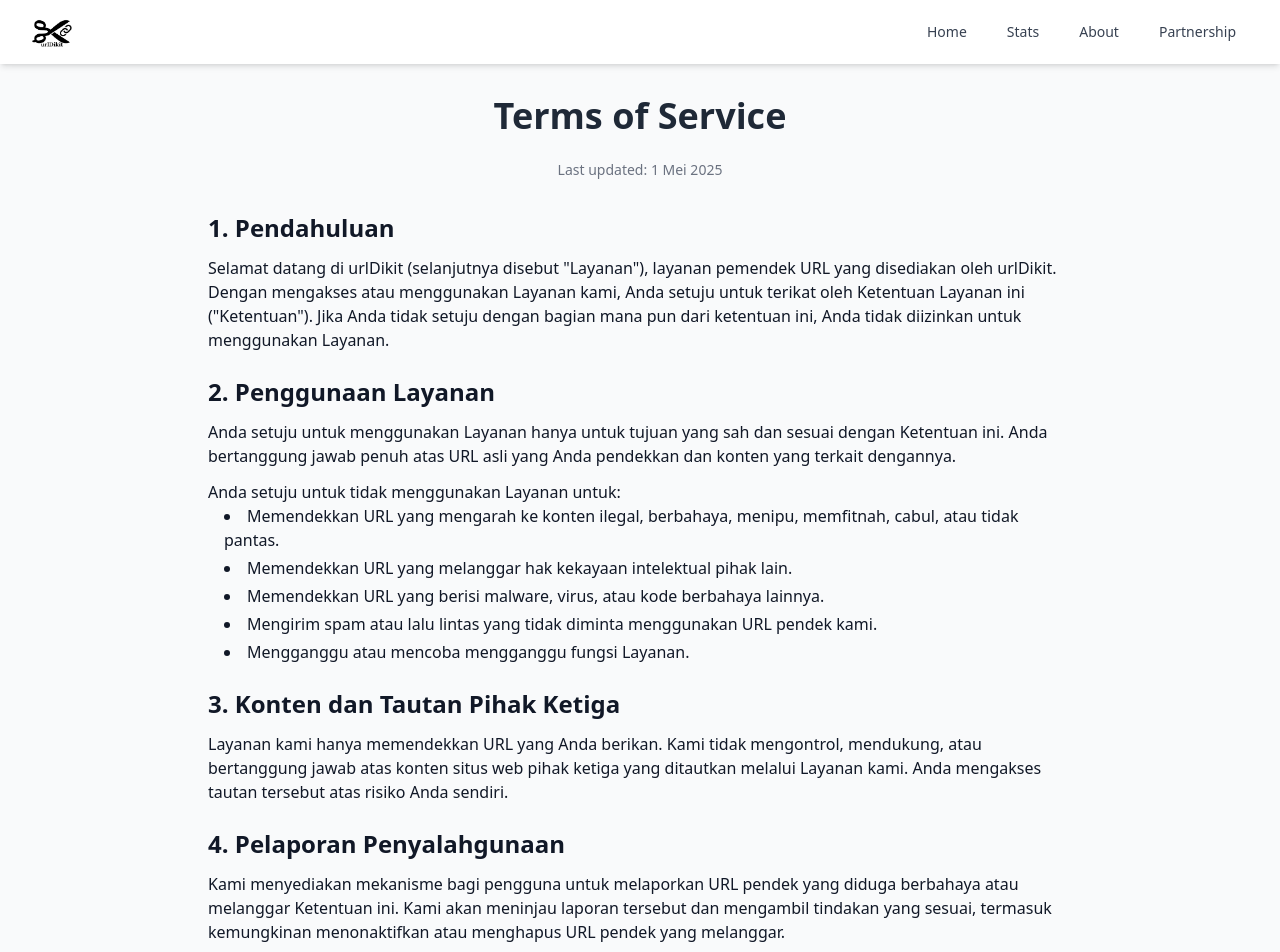
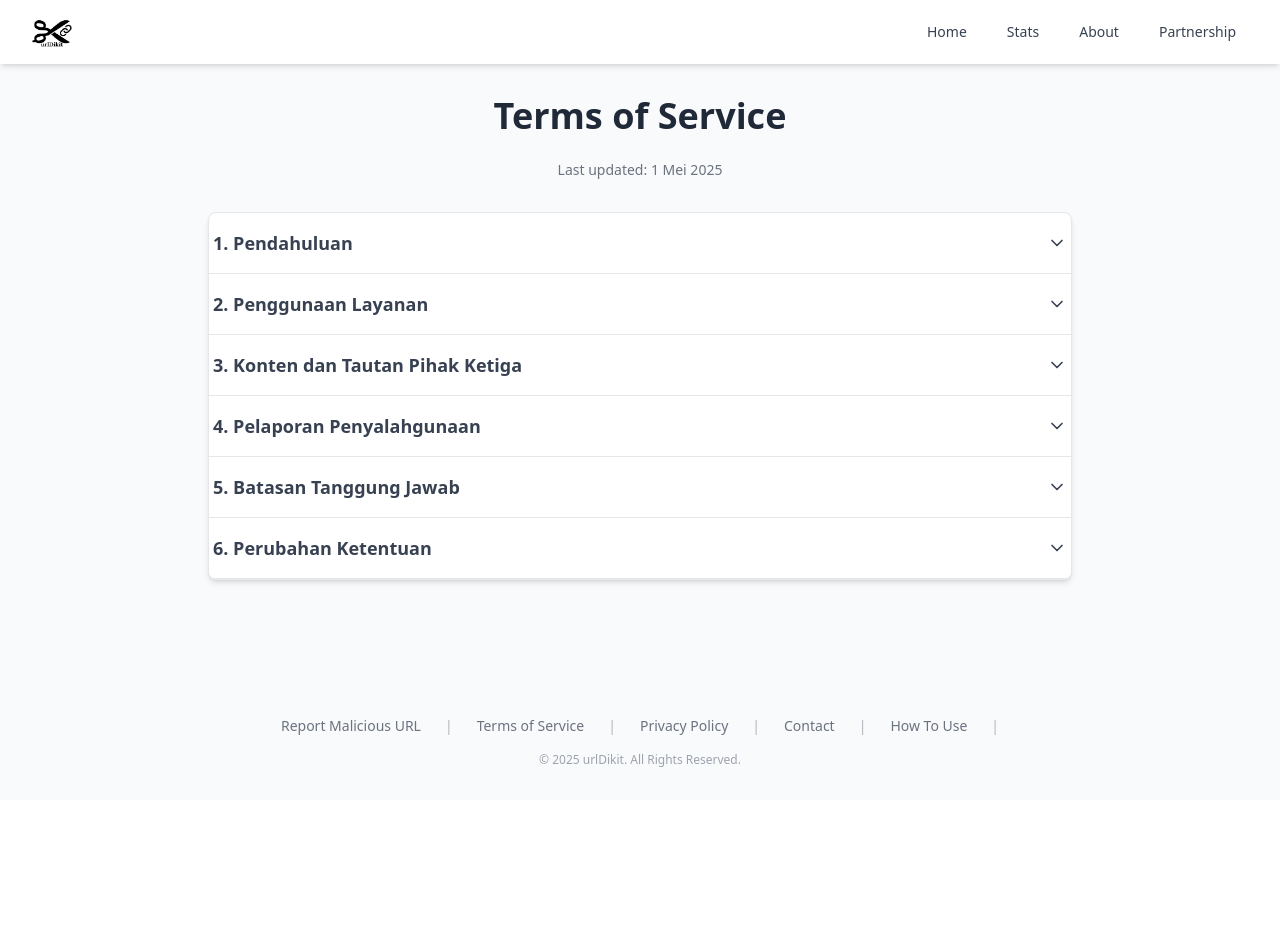
Before and after one commit to patihrz/urldikit, a React (Vite) app: page /pages/terms in a window 1280 px wide. Shown: the top 952 px of the page. After the commit the page ends 800 px from the top, so only its background shows below. Built offline with nearby package versions, Linux system fonts and the light colour scheme; no server answers.

Commit message:
Update TermsPage.jsx

```diff
--- a/src/pages/TermsPage.jsx
+++ b/src/pages/TermsPage.jsx
@@ -1,20 +1,113 @@
-import React from 'react';
-import { motion } from 'framer-motion';
+
+
+import React, { useState } from 'react';
+import { motion, AnimatePresence } from 'framer-motion';
+import { ChevronDown } from 'lucide-react';
+
+
+function AccordionItem({ id, title, children, isOpen, onClick }) {
+  return (
+    <div className="border-b border-gray-200 dark:border-gray-700 overflow-hidden">
+      <button
+        onClick={onClick}
+        className="flex justify-between items-center w-full py-4 px-1 text-left text-lg font-semibold text-gray-700 dark:text-gray-200 hover:bg-gray-50 dark:hover:bg-gray-700 focus:outline-none transition-colors"
+        aria-expanded={isOpen}
+        aria-controls={`content-tos-${id}`}
+      >
+        <span>{title}</span>
+        <motion.div animate={{ rotate: isOpen ? 180 : 0 }} transition={{ duration: 0.2 }}>
+          <ChevronDown size={20} />
+        </motion.div>
+      </button>
+      <AnimatePresence initial={false}>
+        {isOpen && (
+          <motion.section
+            key="content"
+            id={`content-tos-${id}`}
+            initial="collapsed"
+            animate="open"
+            exit="collapsed"
+            variants={{
+              open: { opacity: 1, height: 'auto', marginTop: '1rem', marginBottom: '1rem' },
+              collapsed: { opacity: 0, height: 0, marginTop: 0, marginBottom: 0 }
+            }}
+            transition={{ duration: 0.3, ease: [0.04, 0.62, 0.23, 0.98] }}
+            className="px-1 pb-4 overflow-hidden"
+          >
+            {/* Styling konten */}
+            <div className="prose dark:prose-invert prose-sm max-w-none">
+                 {children}
+            </div>
+          </motion.section>
+        )}
+      </AnimatePresence>
+    </div>
+  );
+}
+
 
 function TermsPage() {
-  // Anda bisa ganti tanggal ini
-  const lastUpdated = "1 Mei 2025";
+  const lastUpdated = "1 Mei 2025"; // Ganti tanggal ini
+  const serviceName = "urlDikit";
+
+  // State untuk akordeon
+  const [openIndex, setOpenIndex] = useState(null);
+
+  const handleToggle = (index) => {
+    setOpenIndex(openIndex === index ? null : index);
+  };
+
+  // Data Terms of Service dalam array objek
+  const termsSections = [
+    {
+      id: 1, title: "1. Pendahuluan", content: (
+        <p>Selamat datang di {serviceName} ("Layanan"), layanan pemendek URL yang disediakan oleh {serviceName}. Dengan mengakses atau menggunakan Layanan kami, Anda setuju untuk terikat oleh Ketentuan Layanan ini ("Ketentuan"). Jika Anda tidak setuju dengan bagian mana pun dari ketentuan ini, Anda tidak diizinkan untuk menggunakan Layanan.</p>
+      )
+    },
+    {
+      id: 2, title: "2. Penggunaan Layanan", content: (
+        <>
+          <p>Anda setuju untuk menggunakan Layanan hanya untuk tujuan yang sah dan sesuai dengan Ketentuan ini. Anda bertanggung jawab penuh atas URL asli yang Anda pendekkan dan konten yang terkait dengannya.</p>
+          <p>Anda setuju untuk tidak menggunakan Layanan untuk:</p>
+          <ul className="list-disc list-inside space-y-1 pl-4">
+            <li>Memendekkan URL yang mengarah ke konten ilegal, berbahaya, menipu, memfitnah, cabul, atau tidak pantas.</li>
+            <li>Memendekkan URL yang melanggar hak kekayaan intelektual pihak lain.</li>
+            <li>Memendekkan URL yang berisi malware, virus, atau kode berbahaya lainnya.</li>
+            <li>Mengirim spam atau lalu lintas yang tidak diminta menggunakan URL pendek kami.</li>
+            <li>Mengganggu atau mencoba mengganggu fungsi Layanan.</li>
+          </ul>
+        </>
+      )
+    },
+    {
+        id: 3, title: "3. Konten dan Tautan Pihak Ketiga", content: (
+            <p>Layanan kami hanya memendekkan URL yang Anda berikan. Kami tidak mengontrol, mendukung, atau bertanggung jawab atas konten situs web pihak ketiga yang ditautkan melalui Layanan kami. Anda mengakses tautan tersebut atas risiko Anda sendiri.</p>
+        )
+    },
+    {
+        id: 4, title: "4. Pelaporan Penyalahgunaan", content: (
+             <p>Kami menyediakan mekanisme bagi pengguna untuk melaporkan URL pendek yang diduga berbahaya atau melanggar Ketentuan ini. Kami akan meninjau laporan tersebut dan mengambil tindakan yang sesuai, termasuk kemungkinan menonaktifkan atau menghapus URL pendek yang melanggar.</p>
+        )
+    },
+     {
+        id: 5, title: "5. Batasan Tanggung Jawab", content: (
+             <p>Layanan disediakan "sebagaimana adanya" tanpa jaminan apa pun. {serviceName} tidak akan bertanggung jawab atas kerugian atau kerusakan apa pun yang timbul dari penggunaan Anda atas Layanan.</p>
+        )
+    },
+     {
+        id: 6, title: "6. Perubahan Ketentuan", content: (
+             <p>Kami berhak untuk memodifikasi atau mengganti Ketentuan ini kapan saja atas kebijakan kami sendiri. Kami akan memberi tahu Anda tentang perubahan materi dengan memposting ketentuan baru di situs ini. Penggunaan Anda yang berkelanjutan atas Layanan setelah perubahan tersebut merupakan penerimaan Anda terhadap Ketentuan baru.</p>
+        )
+    }
+    // Tambahkan section lain jika perlu (misal: Hukum yang Mengatur, dll.)
+  ];
 
   return (
     <motion.div
       initial={{ opacity: 0 }}
       animate={{ opacity: 1 }}
       exit={{ opacity: 0 }}
-      // Gunakan prose untuk styling teks otomatis (perlu plugin @tailwindcss/typography jika belum ada)
-      // atau style manual dengan class Tailwind lain
-      className="w-full max-w-4xl px-4 prose dark:prose-invert prose-indigo"
-      // Alternatif tanpa @tailwindcss/typography:
-      // className="w-full max-w-4xl px-4 text-gray-700 dark:text-gray-300"
+      className="w-full max-w-4xl px-4" // Container utama
     >
       {/* Judul Halaman */}
       <h1 className="text-3xl sm:text-4xl font-bold mb-6 text-center text-gray-800 dark:text-white">
@@ -24,62 +117,20 @@ function TermsPage() {
         Last updated: {lastUpdated}
       </p>
 
-      {/* === AWAL KONTEN PLACEHOLDER === */}
-      {/* GANTI SEMUA TEKS DI BAWAH INI DENGAN KETENTUAN LAYANAN ANDA YANG SEBENARNYA */}
-
-      <section className="mb-6">
-        <h2 className="text-2xl font-semibold mb-3">1. Pendahuluan</h2>
-        <p className="mb-3">
-          Selamat datang di urlDikit (selanjutnya disebut "Layanan"), layanan pemendek URL yang disediakan oleh urlDikit. Dengan mengakses atau menggunakan Layanan kami, Anda setuju untuk terikat oleh Ketentuan Layanan ini ("Ketentuan"). Jika Anda tidak setuju dengan bagian mana pun dari ketentuan ini, Anda tidak diizinkan untuk menggunakan Layanan.
-        </p>
-      </section>
-
-      <section className="mb-6">
-        <h2 className="text-2xl font-semibold mb-3">2. Penggunaan Layanan</h2>
-        <p className="mb-3">
-          Anda setuju untuk menggunakan Layanan hanya untuk tujuan yang sah dan sesuai dengan Ketentuan ini. Anda bertanggung jawab penuh atas URL asli yang Anda pendekkan dan konten yang terkait dengannya.
-        </p>
-        <p>
-          Anda setuju untuk tidak menggunakan Layanan untuk:
-        </p>
-        <ul className="list-disc list-inside mb-3 space-y-1 pl-4">
-          <li>Memendekkan URL yang mengarah ke konten ilegal, berbahaya, menipu, memfitnah, cabul, atau tidak pantas.</li>
-          <li>Memendekkan URL yang melanggar hak kekayaan intelektual pihak lain.</li>
-          <li>Memendekkan URL yang berisi malware, virus, atau kode berbahaya lainnya.</li>
-          <li>Mengirim spam atau lalu lintas yang tidak diminta menggunakan URL pendek kami.</li>
-          <li>Mengganggu atau mencoba mengganggu fungsi Layanan.</li>
-        </ul>
-      </section>
-
-       <section className="mb-6">
-        <h2 className="text-2xl font-semibold mb-3">3. Konten dan Tautan Pihak Ketiga</h2>
-        <p className="mb-3">
-          Layanan kami hanya memendekkan URL yang Anda berikan. Kami tidak mengontrol, mendukung, atau bertanggung jawab atas konten situs web pihak ketiga yang ditautkan melalui Layanan kami. Anda mengakses tautan tersebut atas risiko Anda sendiri.
-        </p>
-      </section>
-
-       <section className="mb-6">
-        <h2 className="text-2xl font-semibold mb-3">4. Pelaporan Penyalahgunaan</h2>
-        <p className="mb-3">
-          Kami menyediakan mekanisme bagi pengguna untuk melaporkan URL pendek yang diduga berbahaya atau melanggar Ketentuan ini. Kami akan meninjau laporan tersebut dan mengambil tindakan yang sesuai, termasuk kemungkinan menonaktifkan atau menghapus URL pendek yang melanggar.
-        </p>
-      </section>
-
-      <section className="mb-6">
-        <h2 className="text-2xl font-semibold mb-3">5. Batasan Tanggung Jawab</h2>
-        <p className="mb-3">
-          Layanan disediakan "sebagaimana adanya" tanpa jaminan apa pun. urlDikit tidak akan bertanggung jawab atas kerugian atau kerusakan apa pun yang timbul dari penggunaan Anda atas Layanan.
-        </p>
-      </section>
-
-      <section className="mb-6">
-        <h2 className="text-2xl font-semibold mb-3">6. Perubahan Ketentuan</h2>
-        <p className="mb-3">
-          Kami berhak untuk memodifikasi atau mengganti Ketentuan ini kapan saja atas kebijakan kami sendiri. Kami akan memberi tahu Anda tentang perubahan materi dengan memposting ketentuan baru di situs ini. Penggunaan Anda yang berkelanjutan atas Layanan setelah perubahan tersebut merupakan penerimaan Anda terhadap Ketentuan baru.
-        </p>
-      </section>
-
-      {/* === AKHIR KONTEN PLACEHOLDER === */}
+      {/* Container Akordeon */}
+      <div className="bg-white dark:bg-gray-800 rounded-lg shadow-md border border-gray-200 dark:border-gray-700">
+        {termsSections.map((section, index) => (
+          <AccordionItem
+            key={section.id}
+            id={section.id} // Beri id unik untuk aria-controls
+            title={section.title}
+            isOpen={openIndex === index}
+            onClick={() => handleToggle(index)}
+          >
+            {section.content}
+          </AccordionItem>
+        ))}
+      </div>
 
     </motion.div>
   );
```
